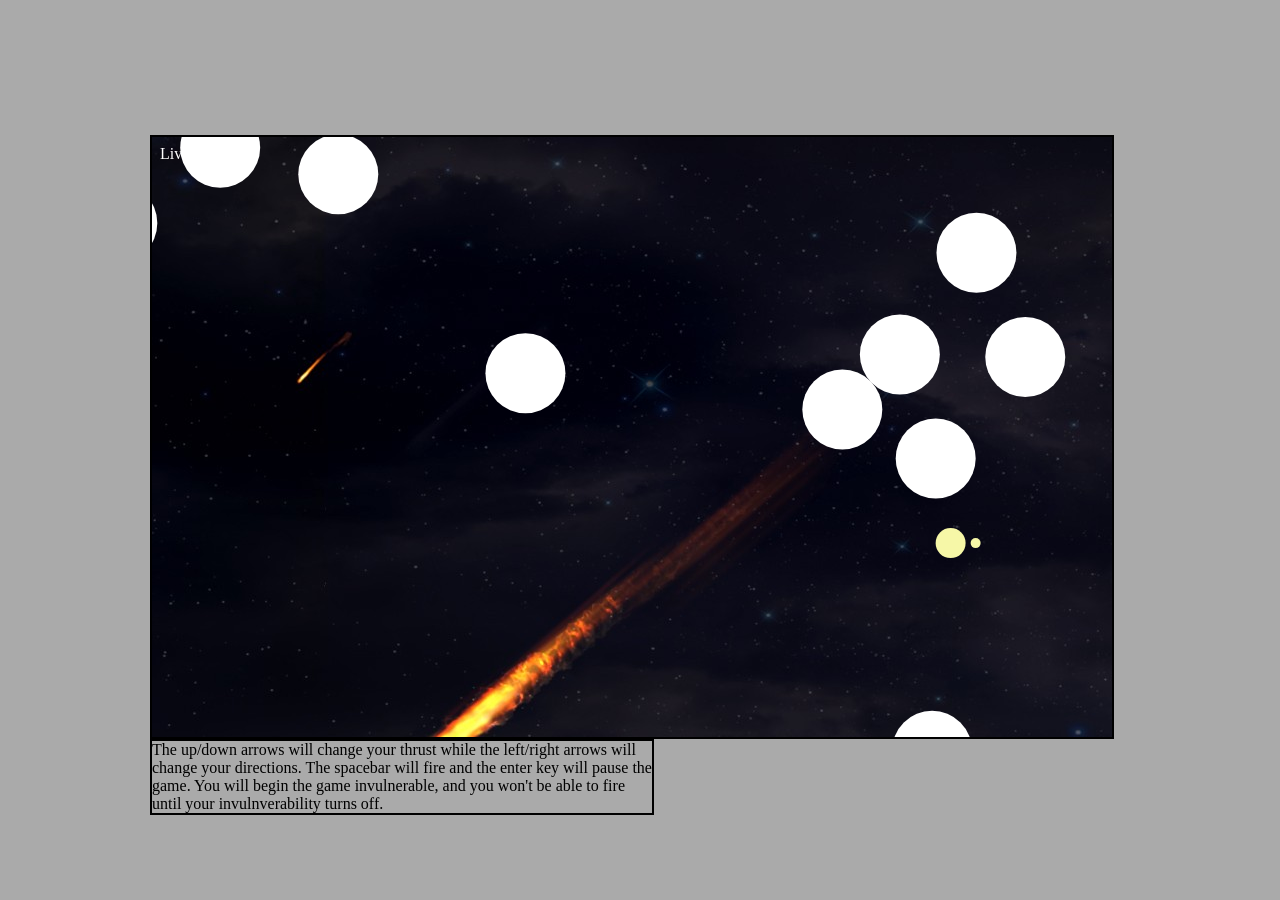
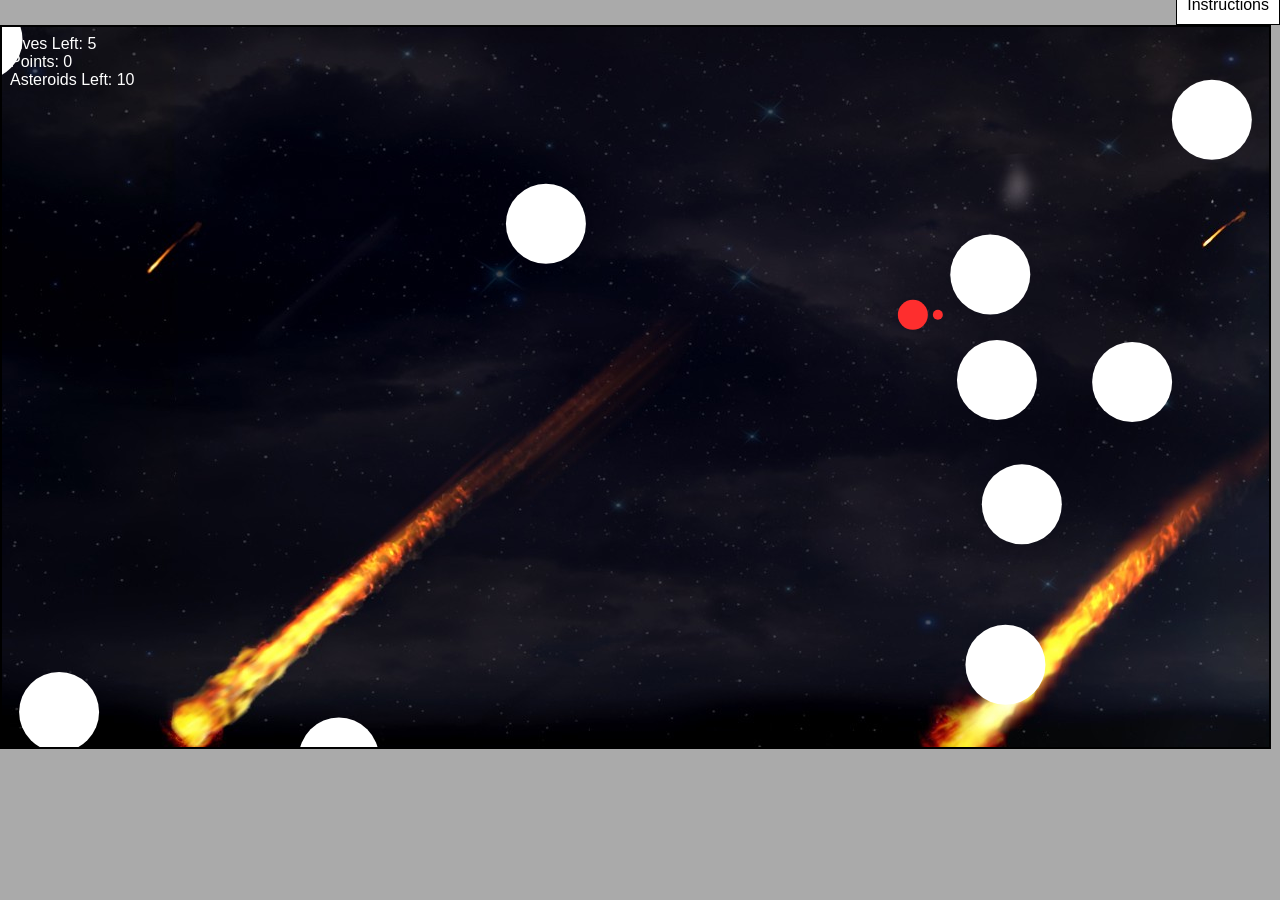
Before and after one commit to Faeylayn/Asteroids, a website: page index.html in a window 1280 px wide. Shown: the part 57-957 px from the top of the page. After the commit the page ends 806 px from the top, so only its background shows below. Drawn offline with Linux system fonts and the light colour scheme.

Commit message:
Added points and stretched playing field to window length

```diff
--- a/asteroids.css
+++ b/asteroids.css
@@ -15,6 +15,7 @@ button, article, footer, small, canvas {
   vertical-align: inherit;
   color: inherit;
   background: transparent;
+  font-family: sans-serif;
 }
 
 ul {
@@ -40,10 +41,10 @@ input, textarea {
 
 .game-canvas {
   position: relative;
-  height: 80%;
-  width: 80%;
+  height: 90%;
+  width: 95%;
   float: left;
-  margin: 150px;
+
 }
 
 .hud {
@@ -72,9 +73,26 @@ input, textarea {
 
 .instructions {
   float: left;
+  position: absolute;
+  display: none;
   width: 500px;
   border: 2px solid black;
+  background: #ccc;
+  right: 0;
 }
+
+.display-instructions {
+  float: right;
+  background: #fff;
+  padding: 10px;
+  border: 1px solid black;
+}
+
+.display-instructions:hover .instructions {
+  display: block;
+  z-index: 1;
+}
+
 
 body {
   background: #aaa
--- a/game.js
+++ b/game.js
@@ -12,7 +12,8 @@ var Game = Asteroids.Game = function (dimx, dimy, numAsteroids) {
   this.ship = new Asteroids.Ship(this);
   this.bullets = [];
   this.lives = 5;
-  this.GameOver = false
+  this.GameOver = false;
+  this.points = 0;
 };
 
 Game.DEFAULT_COLOR = "#FFFFFF"
@@ -89,6 +90,7 @@ Game.prototype.checkCollisions = function () {
           playerObjs[j].relocate()
 
         } else if (playerObjs[j] instanceof Bullet) {
+          this.points += 1
           this.handleAsteroid(i)
           this.removeBullet(j-1)
         }
--- a/gameView.js
+++ b/gameView.js
@@ -19,11 +19,10 @@ var GameView = Asteroids.GameView = function(asteroidCanvas, game) {
 GameView.prototype.drawStats = function () {
   $(".hud").empty();
   $(".hud").append("<li>Lives Left: " + this.game.lives + "</li>")
+  $(".hud").append("<li>Points: " + this.game.points + "</li>")
+  $(".hud").append("<li>Asteroids Left: " + this.game.asteroids.length + "</li>")
 }
 
-GameView.prototype.drawInstructions = function () {
-  $(".instructions").html("The up/down arrows will change your thrust while the left/right arrows will change your directions. The spacebar will fire and the enter key will pause the game. You will begin the game invulnerable, and you won't be able to fire until your invulnverability turns off.")
-}
 
 GameView.prototype.start = function() {
 
@@ -31,20 +30,12 @@ GameView.prototype.start = function() {
   var ctx = this.ctx
   $(".you-win").remove()
 
-  // img.onload = function () {
-  //   ctx.drawImage(img, 0, 0);
-  // };
-  this.drawInstructions()
-
   window.interval = setInterval((function () {
     if (this.pause === false) {
     ctx.drawImage(img, 0, 0)
     this.drawStats();
        this.AdjustThrust();
        this.game.step(ctx);
-      //  if (this.game.GameOver) {
-      //    clearInterval(window.interval)
-      //  }
     }
      }).bind(this), 20);
 
@@ -64,8 +55,8 @@ GameView.prototype.bindKeyHandlers = function () {
   $(".game-canvas").on("click", ".new-game", function (event) {
     var canvasEl = $("#game-canvas")
     canvasEl.empty()
-    canvasEl.height = (window.innerHeight/4) * 3;
-    canvasEl.width = (window.innerWidth/4) * 3;
+    canvasEl.height = (window.innerHeight) * .9;
+    canvasEl.width = (window.innerWidth) * .95;
 
 
     this.game = new Asteroids.Game(canvasEl.width, canvasEl.height, 10)
--- a/index.html
+++ b/index.html
@@ -9,6 +9,12 @@
 
 <body class="group">
   <h1 class="title">Asteroids!</h1>
+
+  <button class='display-instructions'>Instructions
+  <p class="instructions">
+    The up/down arrows will change your thrust while the left/right arrows will change your directions. The spacebar will fire and the enter key will pause the game. You will begin the game invulnerable, and you won't be able to fire until your invulnverability turns off.
+  </p>
+</button>
   <div class="game-canvas group">
     <ul class="hud">
 
@@ -19,8 +25,7 @@
   <section class="info-sidebar group">
 
 
-    <p class="instructions">
-    </p>
+
 
   </section>
 </div>
@@ -39,8 +44,8 @@
 <script>
   var canvasEl = document.getElementById("game-canvas");
 
-  canvasEl.height = (window.innerHeight/4) * 3;
-  canvasEl.width = (window.innerWidth/4) * 3;
+  canvasEl.height = (window.innerHeight) *.9;
+  canvasEl.width = (window.innerWidth) * .99;
 
   var game = new Asteroids.Game(canvasEl.width, canvasEl.height, 10)
   new Asteroids.GameView(canvasEl, game).start()
```
